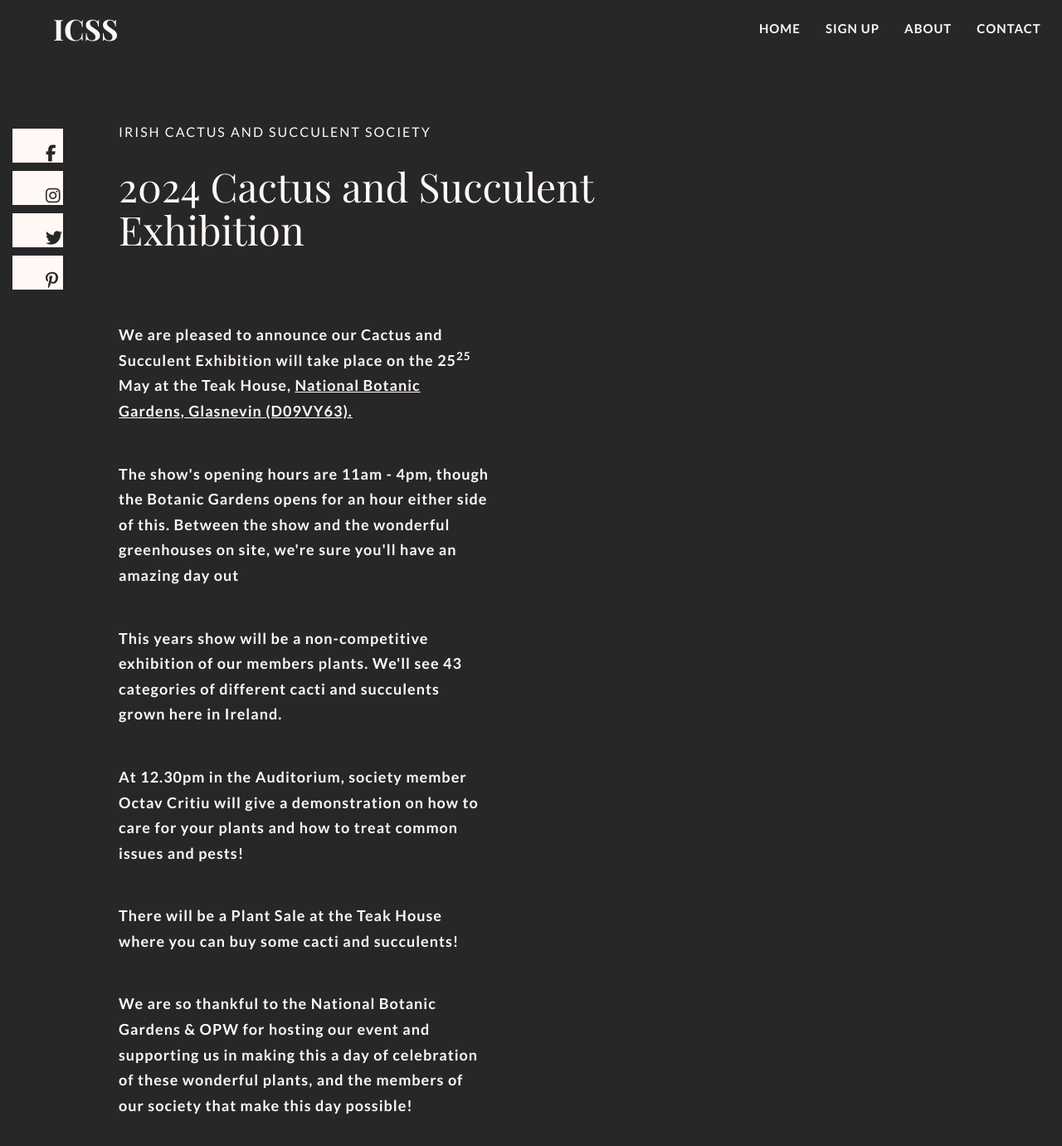
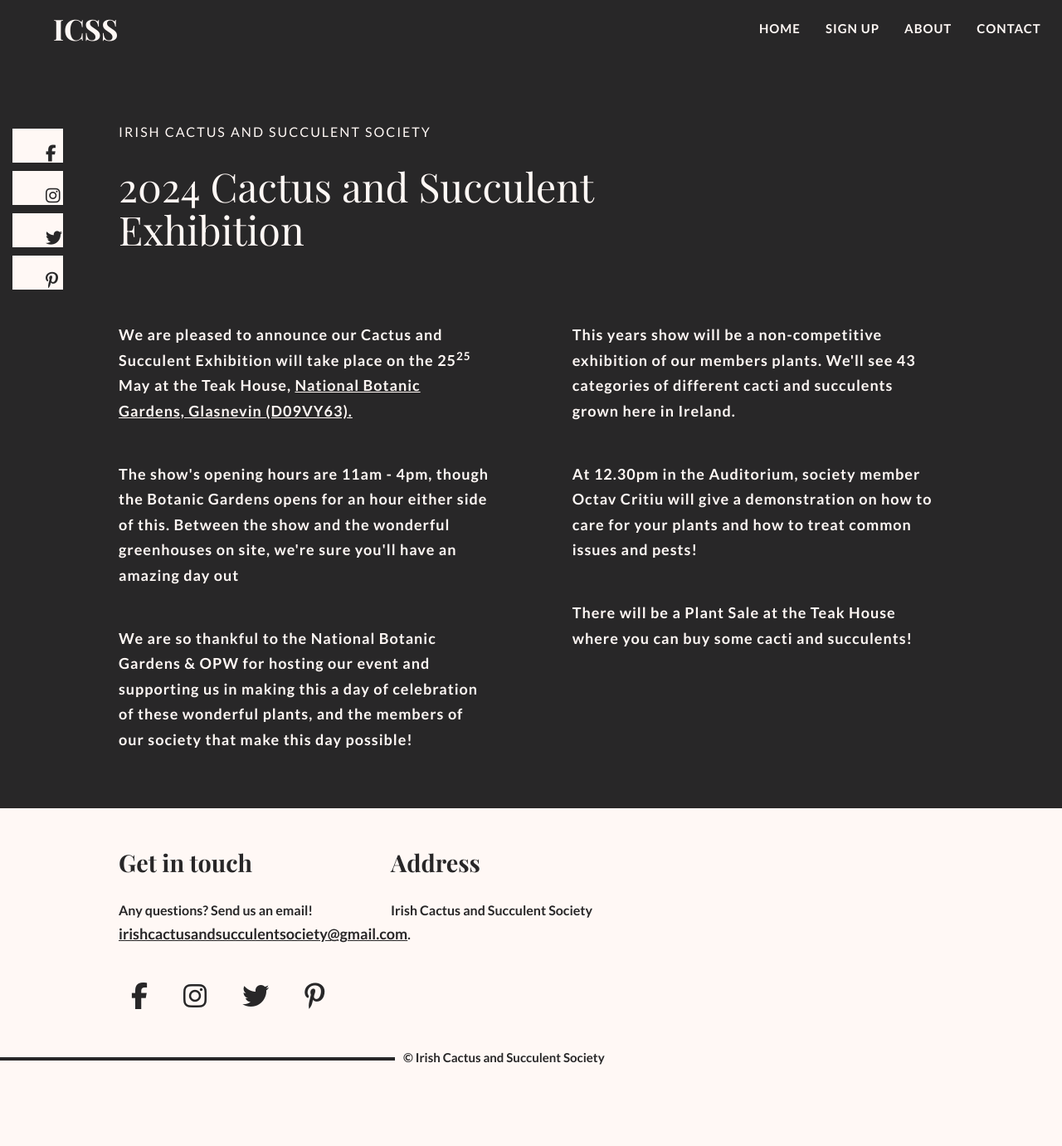
Before and after one commit to irishcactusandsucculentsociety/website, a Jekyll site: the page built from show2024.md, in a window 1280 px wide and 1400 px high. Shown: the top 1381 px of the window at 83% size. Built offline with Jekyll 4.4.1, drawn with Linux system fonts in a browser that asks for light colours; nearby versions of some CDN libraries; some web fonts are replaced.

Commit message:
move stuff on show page to the right column

```diff
--- a/show2024.md
+++ b/show2024.md
@@ -15,13 +15,12 @@ title: Show 2024
             <div class="left">
                 <p>We are pleased to announce our Cactus and Succulent Exhibition will take place on the 25<sup>25</sup> May at the Teak House, <a href="https://www.botanicgardens.ie/">National Botanic Gardens, Glasnevin (D09VY63).</a></p>
 		<p>The show's opening hours are 11am - 4pm, though the Botanic Gardens opens for an hour either side of this. Between the show and the wonderful greenhouses on site, we're sure you'll have an amazing day out</p>
+                <p>We are so thankful to the National Botanic Gardens & OPW for hosting our event and supporting us in making this a day of celebration of these wonderful plants, and the members of our society that make this day possible!</p>
+            </div>
+	    <div class="right">
 		<p>This years show will be a non-competitive exhibition of our members plants. We'll see 43 categories of different cacti and succulents grown here in Ireland.</p>
 		<p>At 12.30pm in the Auditorium, society member Octav Critiu will give a demonstration on how to care for your plants and how to treat common issues and pests!</p>
                 <p>There will be a Plant Sale at the Teak House where you can buy some cacti and succulents!</p>
-                <p>We are so thankful to the National Botanic Gardens & OPW for hosting our event and supporting us in making this a day of celebration of these wonderful plants, and the members of our society that make this day possible!</p>
-            </div>
-	    <div class="right">
-
             </div>
         </section>
     </div>
```
